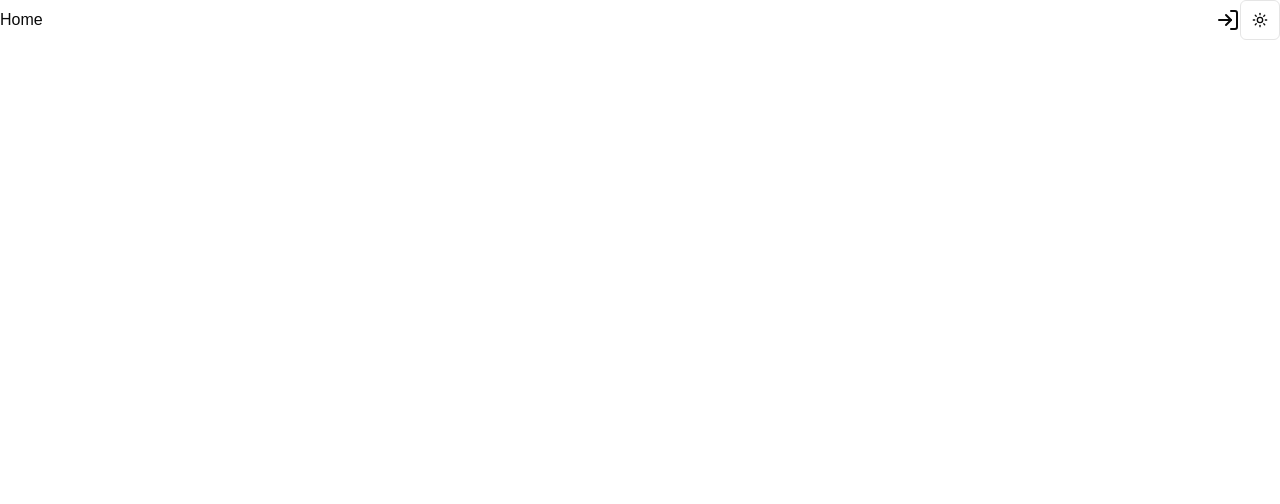
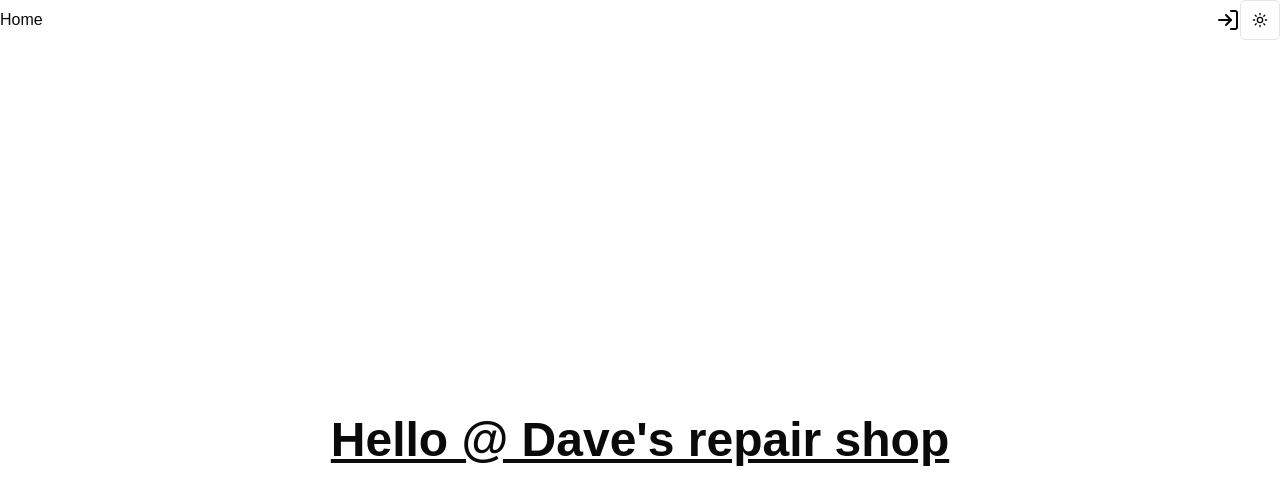
Before and after one commit to jatinshankarchatterjee/nextJSDAVEGRAYtutorial, a Next.js app: page / in a window 1280 px wide. Shown: the top 504 px of the page. Built offline with nearby package versions, Linux system fonts and the light colour scheme.

Commit message:
mod home

```diff
--- a/app/page.tsx
+++ b/app/page.tsx
@@ -2,8 +2,11 @@ import React from "react";
 import Headerhome from "@/components/header-home";
 export default function Home() {
   return (
-    <>
-      <Headerhome />
+    <><Headerhome />
+    <div className="flex h-svh justify-center items-center">
+        <h1 className="text-5xl font-bold underline">
+          Hello @ Dave&apos;s repair shop</h1>
+    </div>
     </>
   );
 }
```
